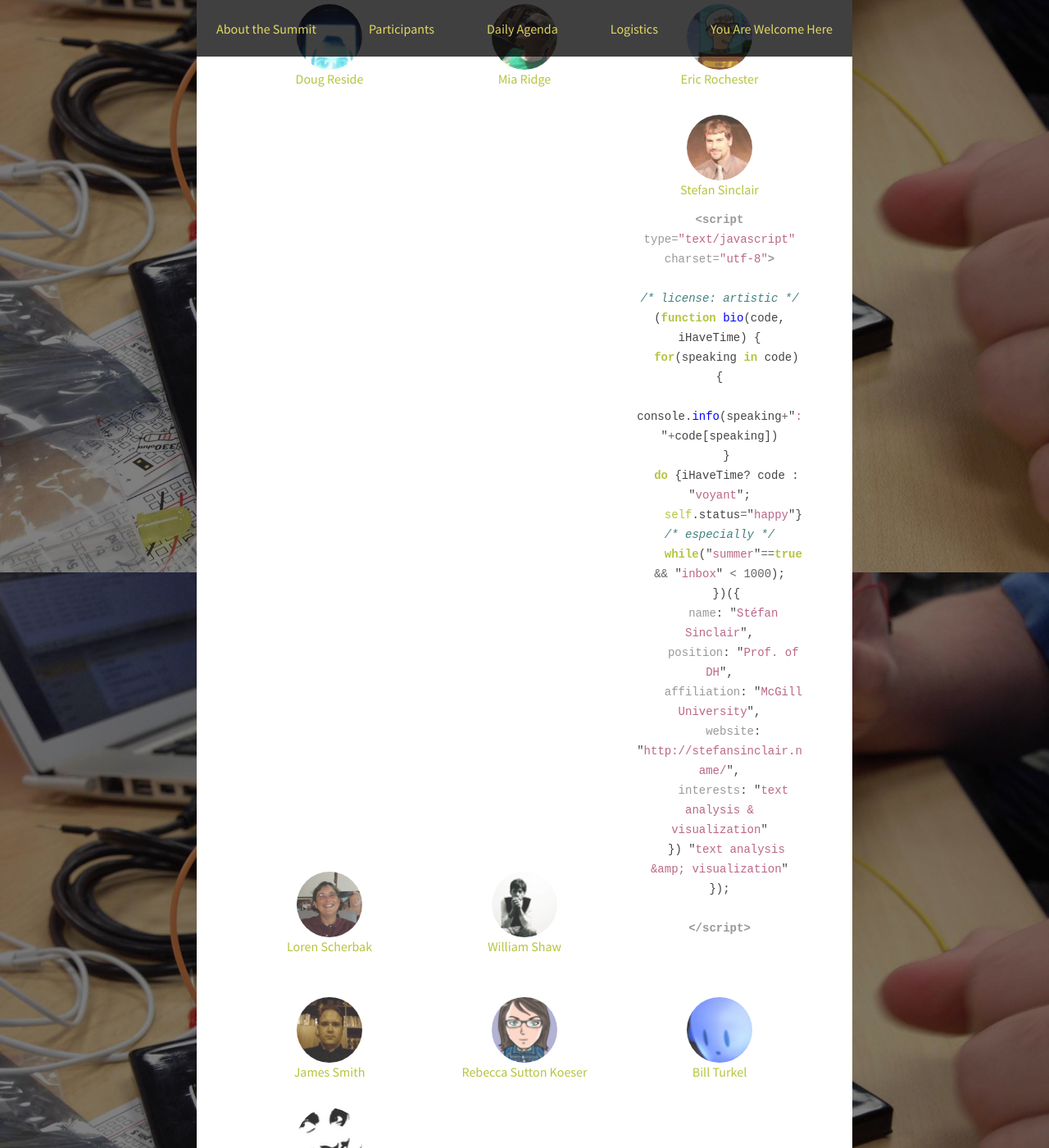
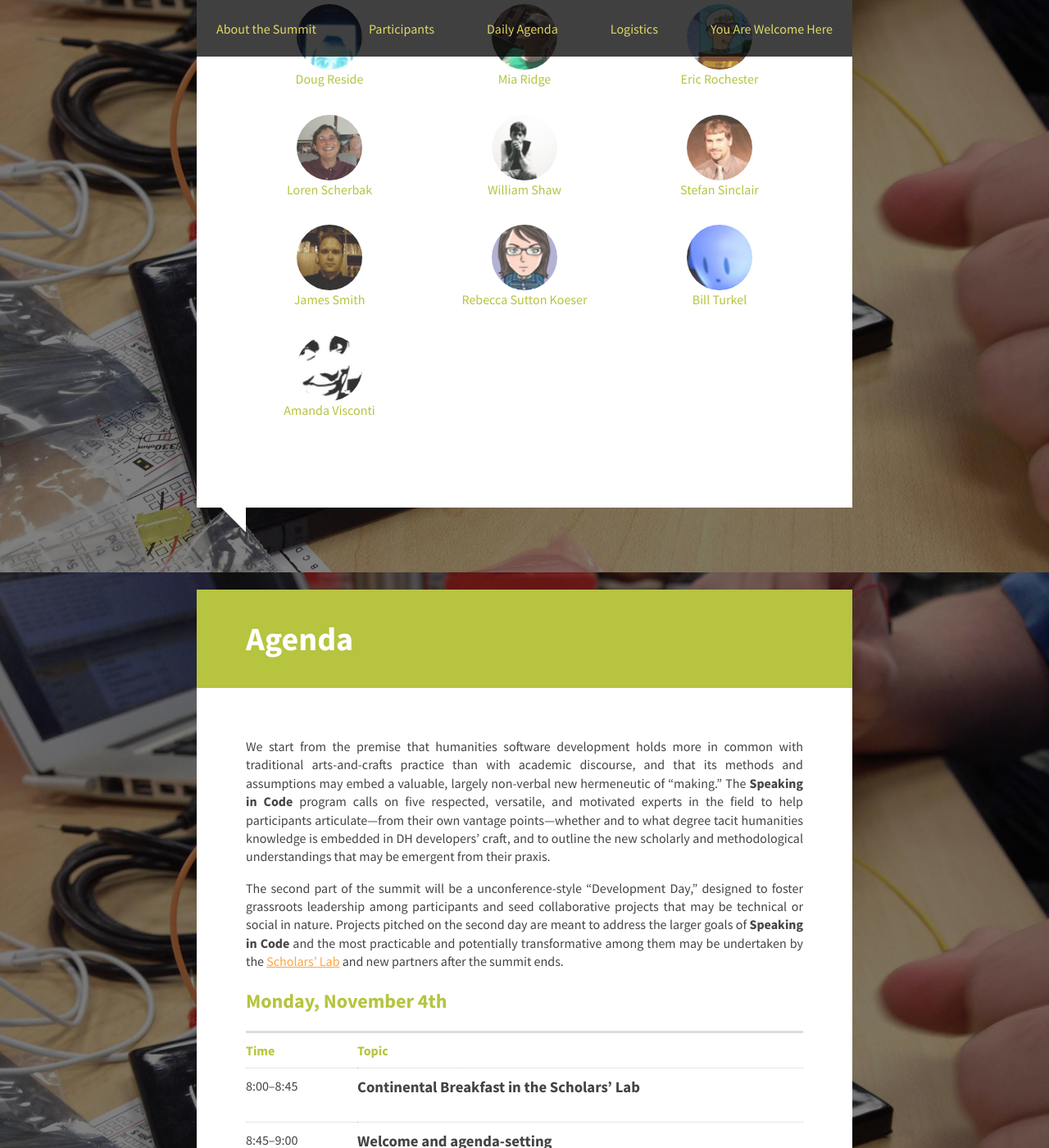
Before and after one commit to scholarslab/speakingincode, a Jekyll site: the page built from index.html, in a window 1280 px wide and 1400 px high, scrolled down 2182 px. Shown: the whole window at 82% size. Built offline with Jekyll 4.4.1, drawn with Linux system fonts in a browser that asks for light colours; nearby versions of some CDN libraries; some web fonts are replaced; Markdown is read by kramdown in place of the engine named in the settings.

Commit message:
Use div instead of p for Stéfan's bio.
Helps generate valid HTML and hides bio correctly.

```diff
--- a/index.html
+++ b/index.html
@@ -126,7 +126,7 @@ layout: default
                 <h2>Stefan Sinclair</h2>
                 <p class="byline">Prof. of DH, McGill University</p>
                 <p class="twitter-handle"><a href="http://twitter.com/sgsinclair">@sgsinclair</a></p>
-                <p class="bio">
+                <div class="bio">
                 {% highlight html %}
 <script type="text/javascript" charset="utf-8">
 
@@ -149,7 +149,7 @@ layout: default
 
 </script>
                 {% endhighlight %}
-</p></li>
+</div></li>
             <li id="james-smith">
                 <img src="/images/james-smith.jpg">
                 <h2>James Smith</h2>
```
